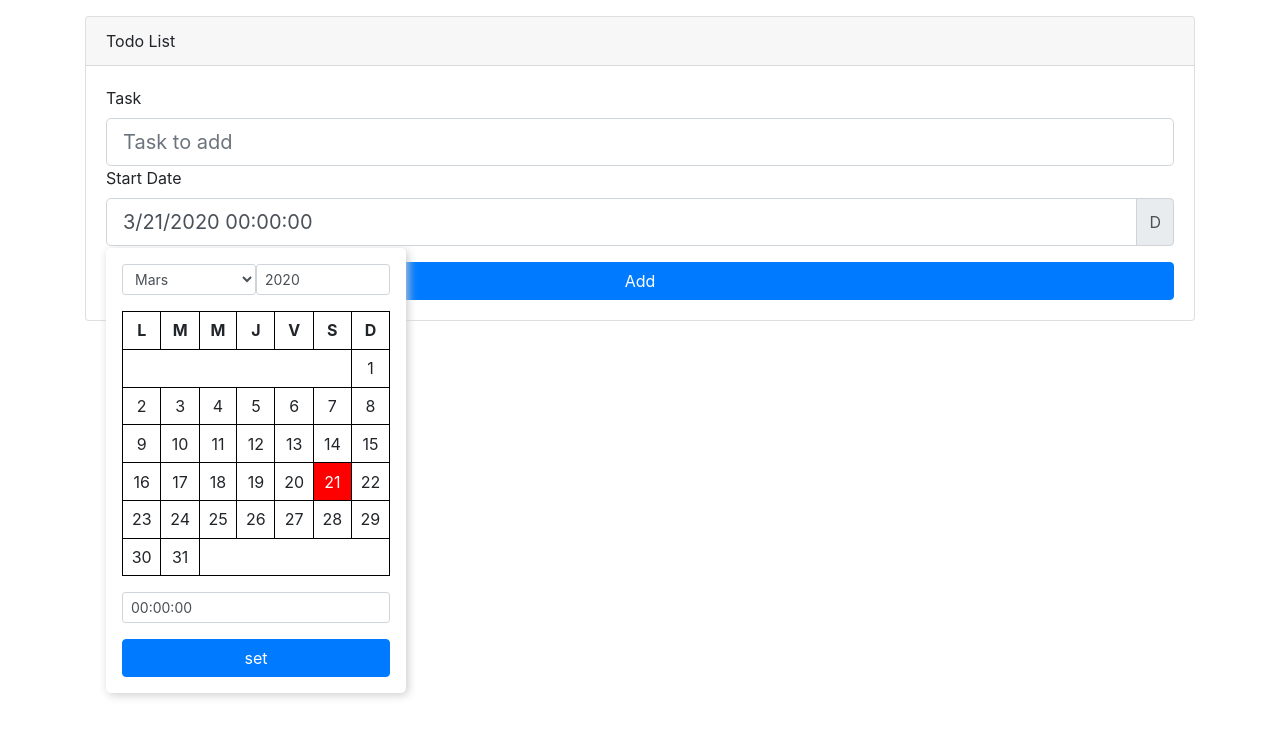
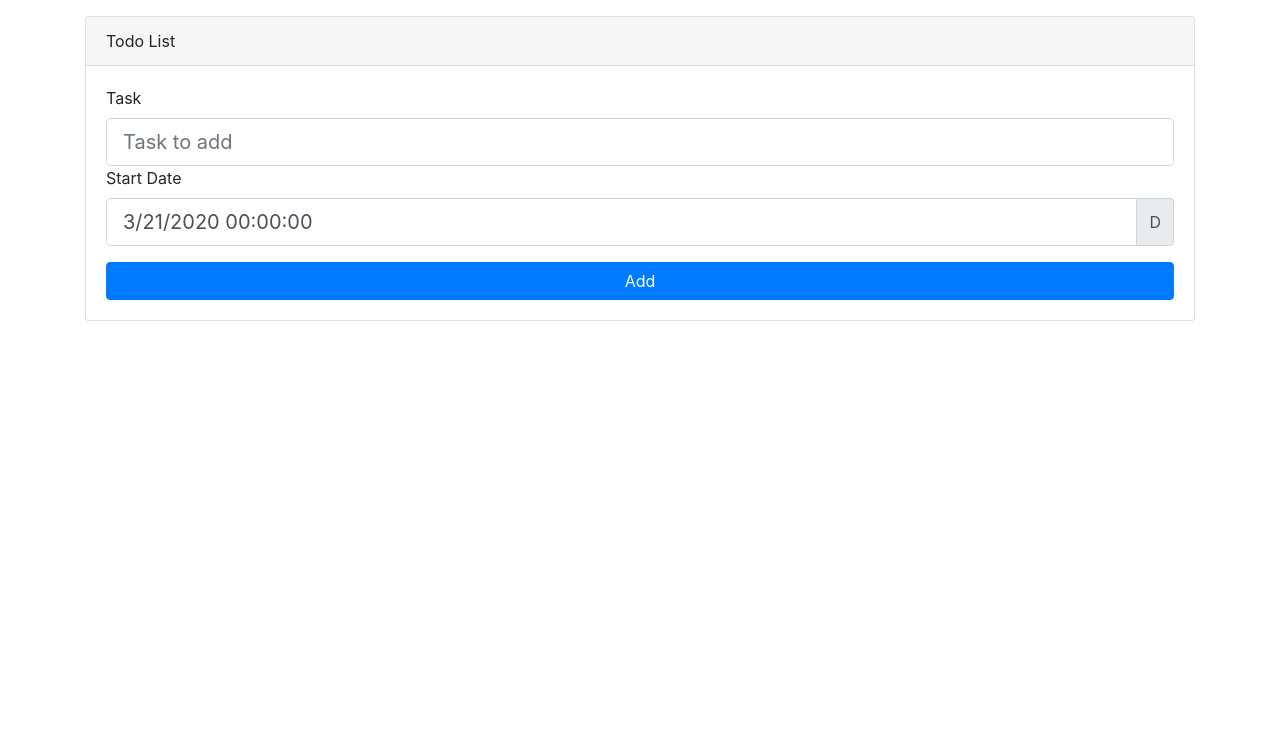
Before and after one commit to MGuillaumeF/todolist-react, a React (Create React App) app: page / in a window 1280 px wide. Shown: the top 736 px of the page. Built offline with nearby package versions, Linux system fonts and the light colour scheme.

Commit message:
Add show/hide in DateTime Picker

```diff
--- a/src/components/datetime-picker/DatetimePicker.css
+++ b/src/components/datetime-picker/DatetimePicker.css
@@ -1,7 +1,5 @@
 #calendar {
     width : 300px;
-    /*border : 1px solid black;*/
-    /*padding : 1.5em;*/
     border-radius : 5px;
     box-shadow: 2px 2px 10px #ccc;
     position: absolute;
@@ -15,11 +13,17 @@
     border : 1px solid black;
     text-align: center;
 }
+#calendar th {
+    color :white;
+    background-color: maroon;
+}
 #calendar td:not(.empty):hover,
 #calendar td#selected-day {
     color :white;
-    background-color: red;
+    background-color: maroon;
 }
+
+.clickable,
 #calendar td {
     cursor: pointer;
 }
--- a/src/components/datetime-picker/DatetimePicker.tsx
+++ b/src/components/datetime-picker/DatetimePicker.tsx
@@ -9,7 +9,7 @@ export default function DatetimePicker(props: IDatetimePickerProps) {
     const [selectedMonth, setSelectedMonth] = React.useState(new Date().getMonth());
     const [selectedYear, setSelectedYear] = React.useState(new Date().getFullYear());
     const [selectedTime, setSelectedTime] = React.useState('00:00:00');
-    const [calendarShow, setCalendarShow] = React.useState(true);
+    const [calendarShow, setCalendarShow] = React.useState(false);
 
     const onChangeDate = (event : any) => {
         if (event.target.innerHtml !== '') {
@@ -116,9 +116,9 @@ export default function DatetimePicker(props: IDatetimePickerProps) {
                 </div>
                 <div className="row px-3">
                 <input
-                    className='btn btn-primary col my-3'
+                    className='btn btn-secondary col my-3'
                     type="button"
-                    value='set'
+                    value='SAVE'
                 />
                 </div>
             </div>
@@ -137,7 +137,7 @@ export default function DatetimePicker(props: IDatetimePickerProps) {
                     onChange={(event :any)=> {console.log(event.target.value)}}
                 />
                 <div className="input-group-append">
-                <span onClick={() => setCalendarShow(true)} className="input-group-text">D</span>
+                <span onClick={() => setCalendarShow(!calendarShow)} className="input-group-text clickable">D</span>
                 </div>
             </div>
         </React.Fragment>
```
